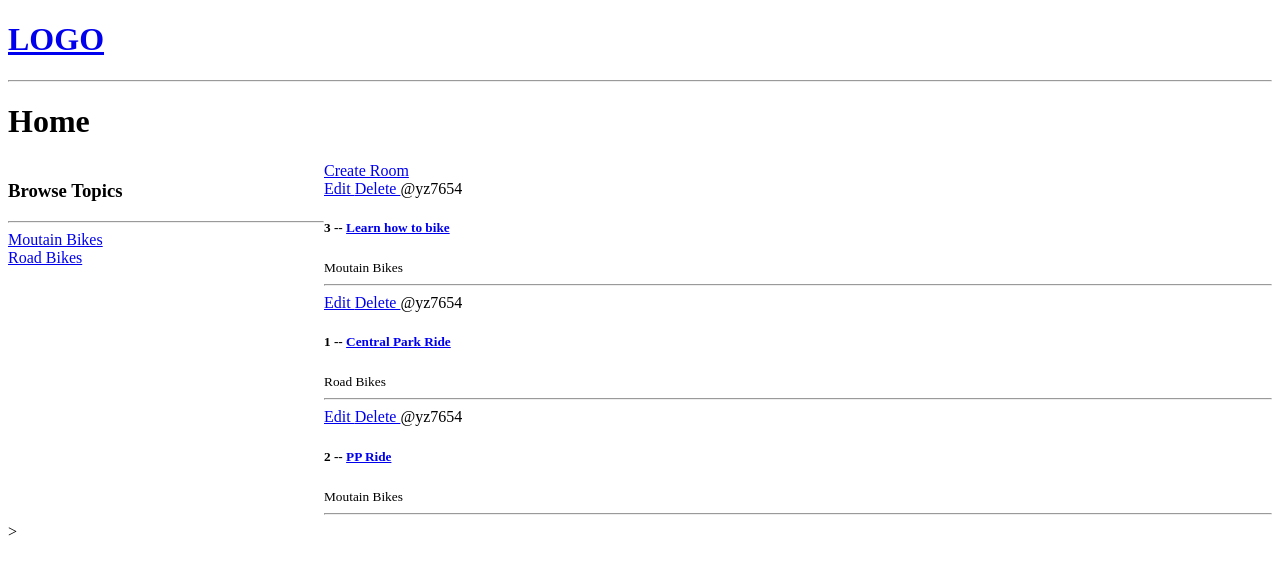
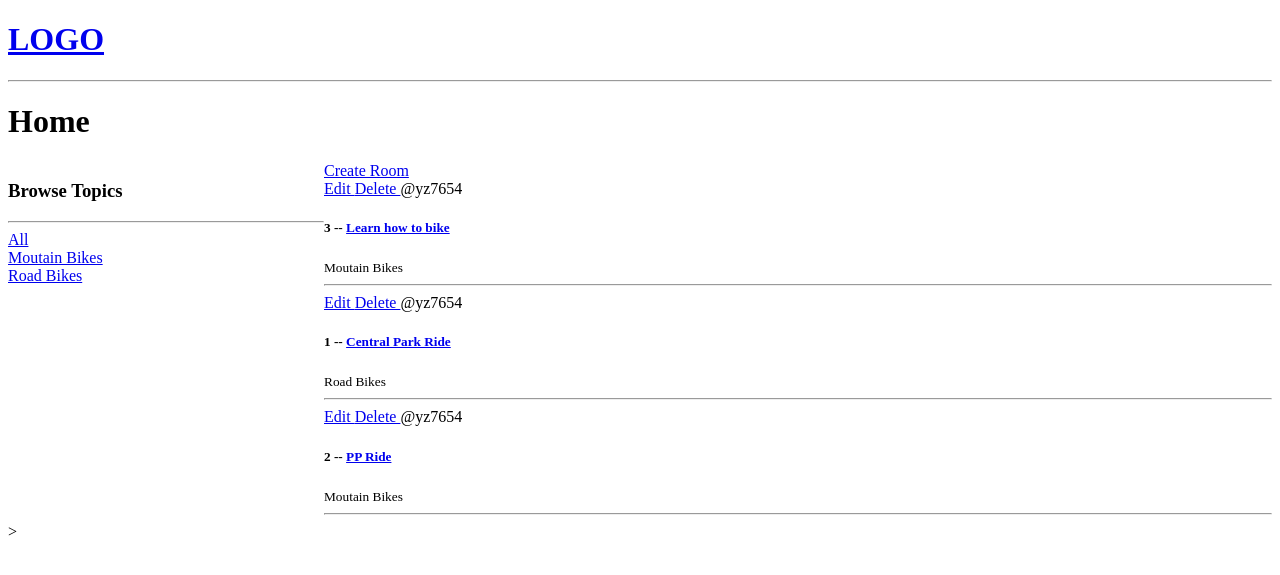
Before and after one commit to yihaozhong/CyclingConnected, a Django app: page / in a window 1280 px wide. Shown: the top 575 px of the page. Run offline with Django 4.2, Linux system fonts and the light colour scheme; data comes from the database, SQL or seed files in the repository.

Commit message:
SEARCH - add all

```diff
--- a/base/templates/base/home.html
+++ b/base/templates/base/home.html
@@ -14,7 +14,9 @@
     <div>
         <h3>Browse Topics</h3>
         <hr>
-
+        <div>
+            <a href="{% url 'home'%}">All</a>
+        </div>
         {% for topic in topics%}
             <div>
                 <a href="{% url 'home' %}?q= {{topic.name}}">{{topic.name}}</a>
--- a/base/views.py
+++ b/base/views.py
@@ -19,7 +19,8 @@ from .forms import RoomForm
 # template: {{ }}
 
 def home(request):
-    rooms = Room.objects.all()
+    q = request.GET.get('q') if request.GET.get('q') != None else ''
+    rooms = Room.objects.filter(topic__name__icontains = q)
 
     topics = Topic.objects.all()
 
```
